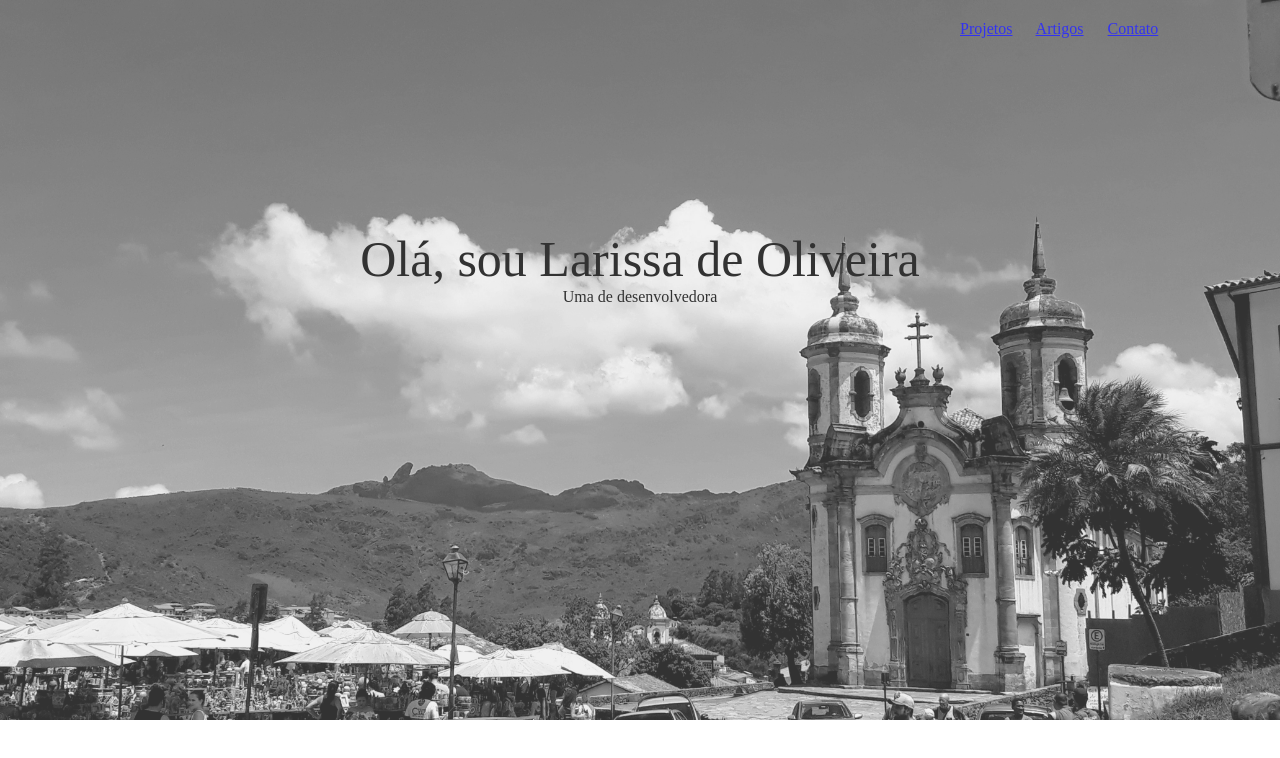
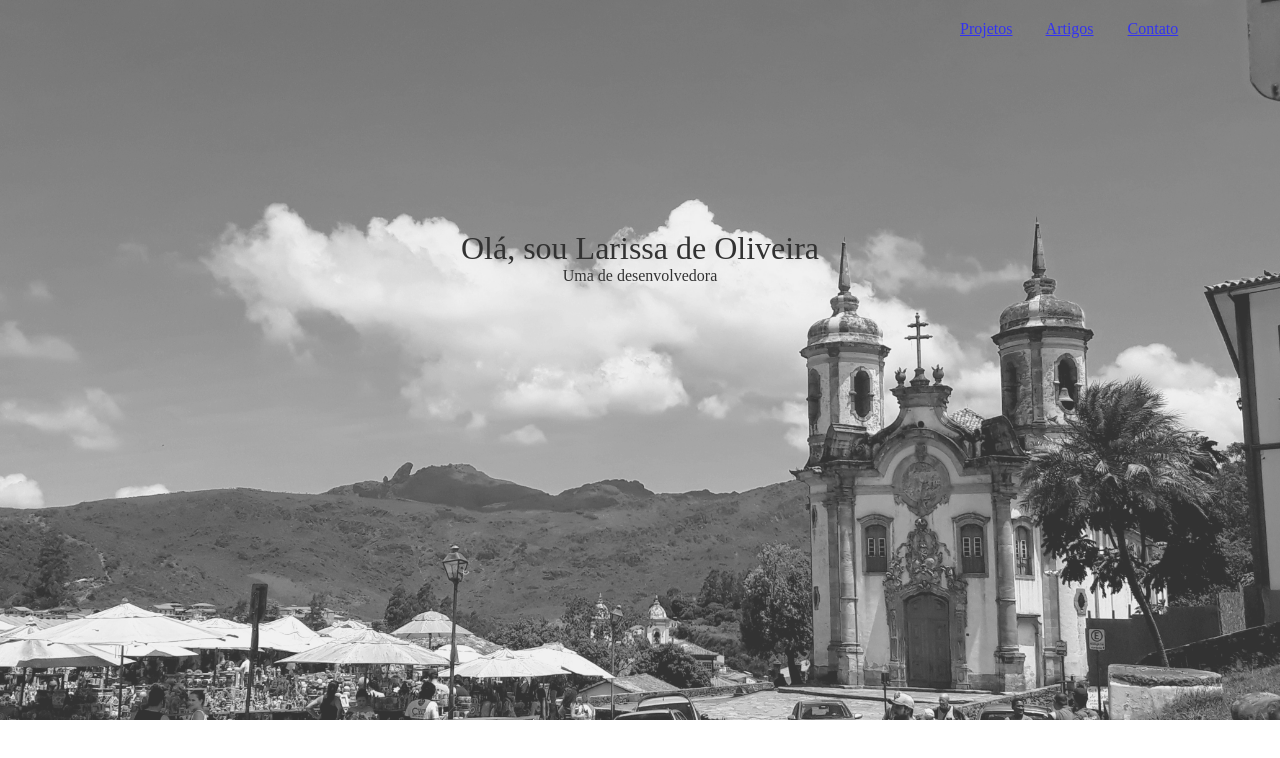
Before and after one commit to olidela/Portfolio, a plain HTML site: page index.html in a window 1280 px wide. Drawn offline with Linux system fonts and the light colour scheme.

```diff
--- a/style.css
+++ b/style.css
@@ -35,27 +35,3 @@
   color: #000;
   font-weight: 100;
 }
-
-@media (min-width: 768px) {
-
-
-
-      nav a {
-        margin-right: 20px;
-        align-items: stretch;
-      }
-
-      nav {
-        margin-left: 75%;
-        margin-top: 20px;
-      }
-    h1{
-    font-size: 50px;
-  text-align: center;
-  color: #000;
-  font-weight: 100;
-}
-p{}
-
-
-}
```
